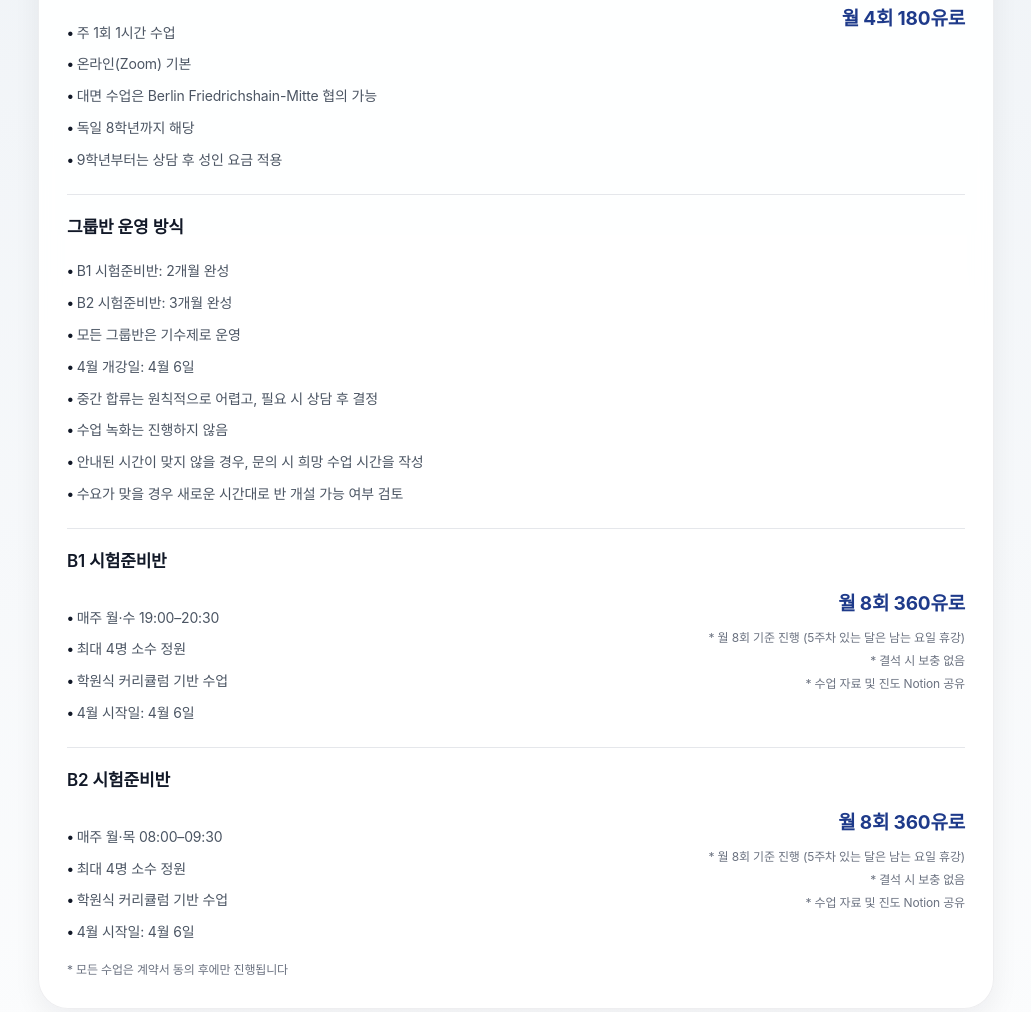
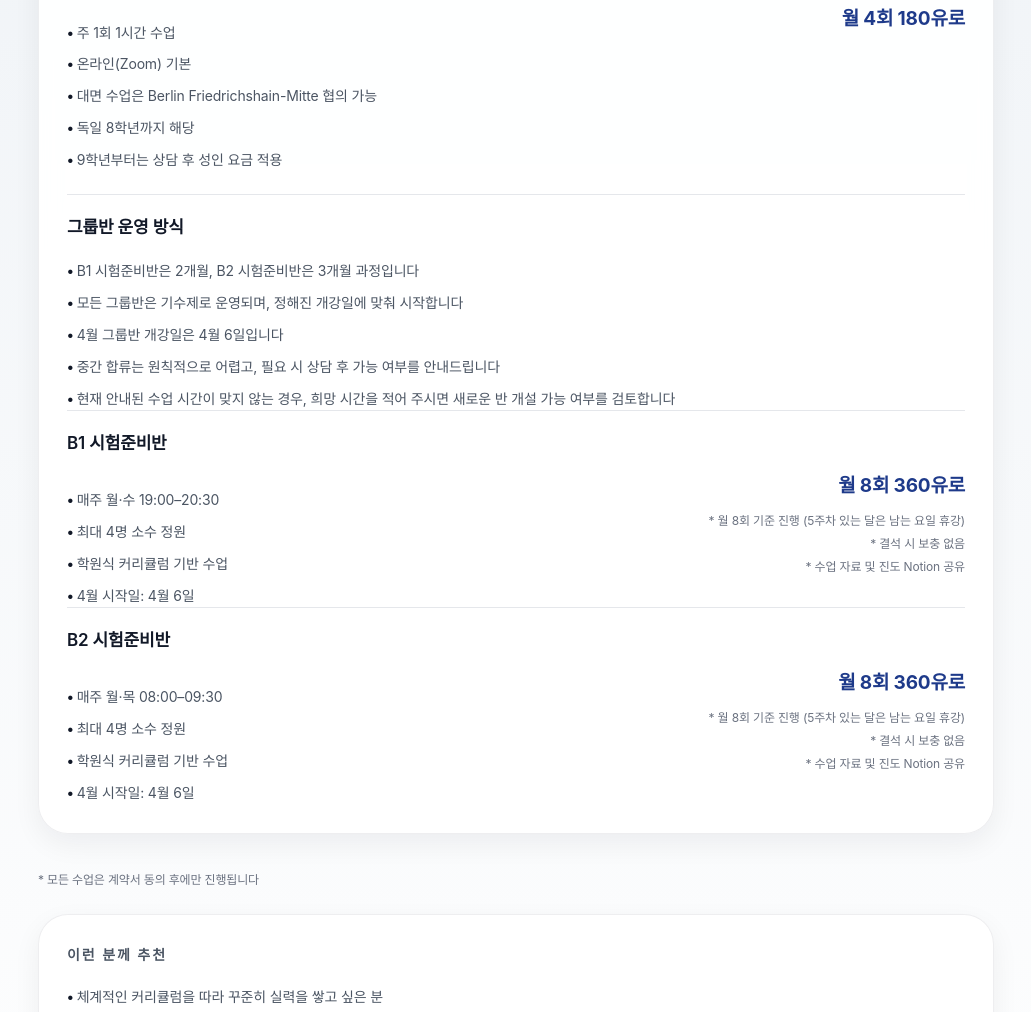
Before and after one commit to hannahan0912-byte/deutschprofis-landing, a plain HTML site: page index.html in a window 1280 px wide. Shown: the part 1611-2623 px from the top of the page, without its empty margins (124-1155 px from the left). Drawn offline with Linux system fonts and the light colour scheme.

Commit message:
Update index.html

```diff
--- a/index.html
+++ b/index.html
@@ -526,20 +526,16 @@
       </div>
     </div>
 
-    <div class="pricing-item">
-      <h3>그룹반 운영 방식</h3>
-      <div style="margin-top:14px;">
-        <ul class="list">
-          <li>B1 시험준비반: 2개월 완성</li>
-          <li>B2 시험준비반: 3개월 완성</li>
-          <li>모든 그룹반은 기수제로 운영</li>
-          <li>4월 개강일: 4월 6일</li>
-          <li>중간 합류는 원칙적으로 어렵고, 필요 시 상담 후 결정</li>
-          <li>수업 녹화는 진행하지 않음</li>
-          <li>안내된 시간이 맞지 않을 경우, 문의 시 희망 수업 시간을 작성</li>
-          <li>수요가 맞을 경우 새로운 시간대로 반 개설 가능 여부 검토</li>
-        </ul>
-      </div>
+    <div class="pricing-item highlight">
+  <h3>그룹반 운영 방식</h3>
+  <ul class="list">
+    <li>B1 시험준비반은 2개월, B2 시험준비반은 3개월 과정입니다</li>
+    <li>모든 그룹반은 기수제로 운영되며, 정해진 개강일에 맞춰 시작합니다</li>
+    <li>4월 그룹반 개강일은 4월 6일입니다</li>
+    <li>중간 합류는 원칙적으로 어렵고, 필요 시 상담 후 가능 여부를 안내드립니다</li>
+    <li>현재 안내된 수업 시간이 맞지 않는 경우, 희망 시간을 적어 주시면 새로운 반 개설 가능 여부를 검토합니다</li>
+  </ul>
+</div>
     </div>
 
     <div class="pricing-item">
```
